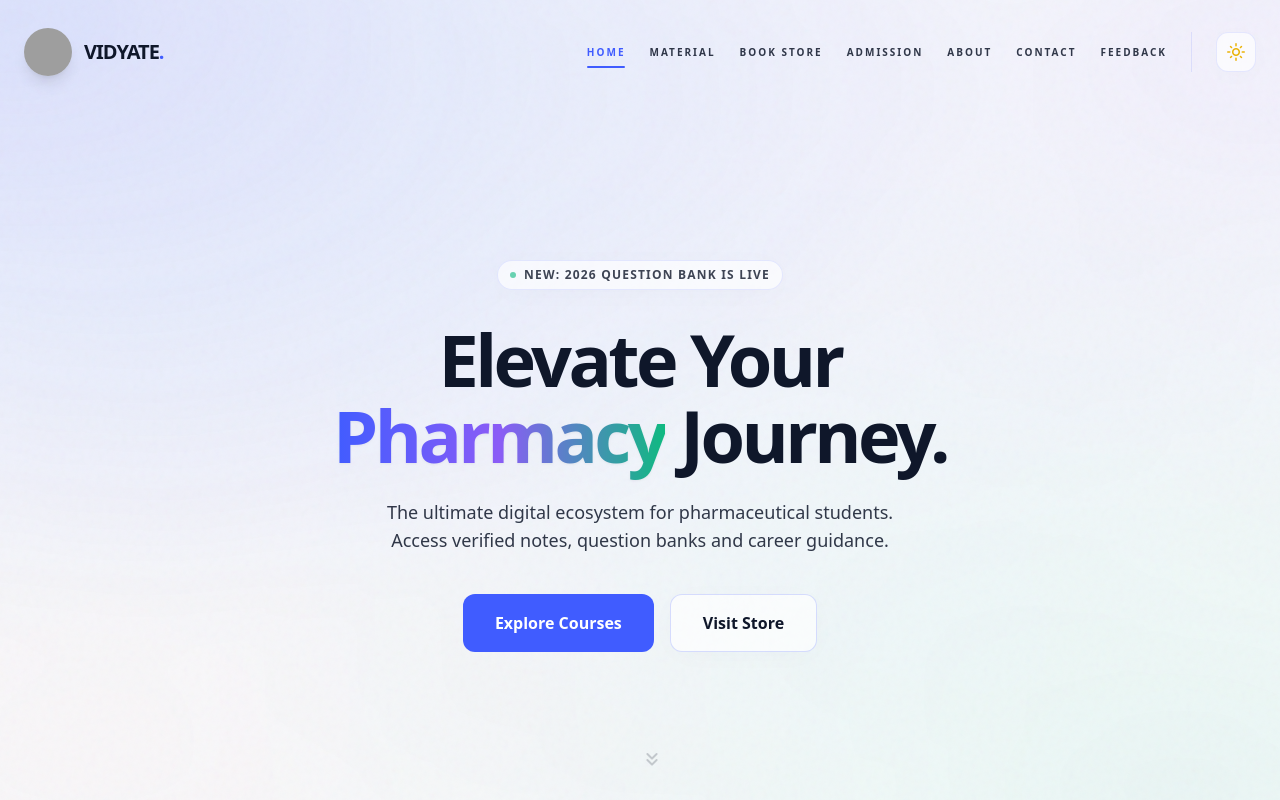
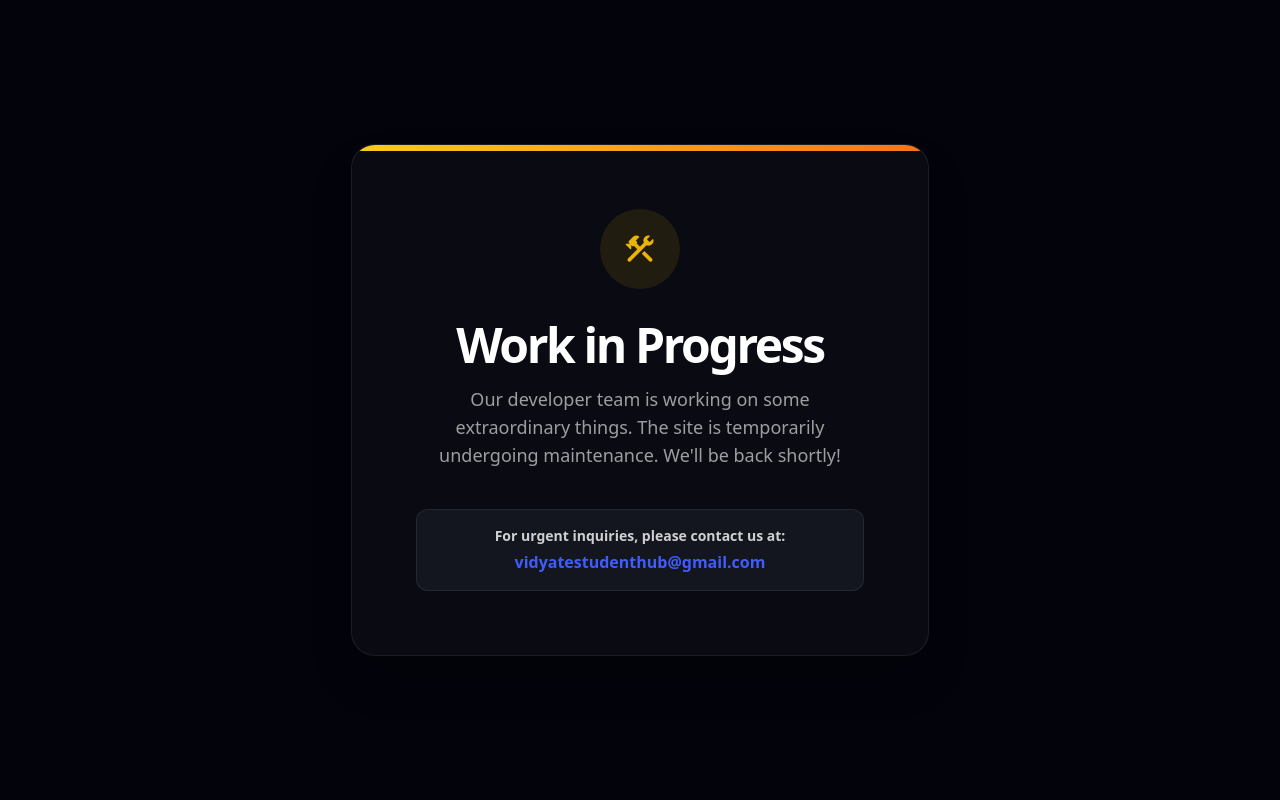
Before and after one commit to aqualatepvtltd/vidyate, a React (Vite) app: page / in a window 1280 px wide. Shown: the top 800 px of the page. Built offline with nearby package versions, Linux system fonts and the light colour scheme; grey boxes are pictures that could not be loaded.

Commit message:
all update

```diff
--- a/App.tsx
+++ b/App.tsx
@@ -20,13 +20,26 @@ const Terms = lazy(() => import('./pages/Terms'));
 const RequestMaterial = lazy(() => import('./pages/RequestMaterial'));
 const Contact = lazy(() => import('./pages/Contact'));
 const AdmissionEnquiry = lazy(() => import('./pages/AdmissionEnquiry'));
+const WorkInProgress = lazy(() => import('./pages/WorkInProgress'));
 
 const App: React.FC = () => {
+  // --- Maintenance Mode Flag ---
+  // Set to true to show the Work in Progress page for the entire site.
+  const maintenanceMode = true;
+
   const LoadingFallback = (
     <div className="h-screen flex items-center justify-center bg-[var(--bg-color)]">
       <div className="w-12 h-12 border-4 border-[#405cff] border-t-transparent rounded-full animate-spin"></div>
     </div>
   );
+
+  if (maintenanceMode) {
+    return (
+      <Suspense fallback={LoadingFallback}>
+        <WorkInProgress />
+      </Suspense>
+    );
+  }
 
   return (
     <HashRouter>
--- /dev/null
+++ b/pages/WorkInProgress.tsx
@@ -0,0 +1,37 @@
+import React from 'react';
+import SEO from '../components/SEO';
+
+const WorkInProgress: React.FC = () => {
+  return (
+    <div className="flex items-center justify-center min-h-screen bg-[var(--bg-color)] p-4">
+        <div className="max-w-2xl mx-auto text-center animate-scale-up">
+            <SEO title="Under Maintenance | Vidyate" />
+            <div className="glass p-10 md:p-16 rounded-3xl border shadow-2xl relative overflow-hidden" style={{ borderColor: 'var(--glass-border)' }}>
+                <div className="absolute top-0 left-0 w-full h-1.5 bg-gradient-to-r from-yellow-400 to-orange-500"></div>
+                <div className="w-20 h-20 bg-yellow-500/10 rounded-full flex items-center justify-center mx-auto mb-8">
+                    <span className="material-symbols-rounded text-4xl text-yellow-500">construction</span>
+                </div>
+                <h1 className="text-3xl md:text-5xl font-black mb-4 tracking-tighter" style={{ color: 'var(--text-main)' }}>
+                    Work in Progress
+                </h1>
+                <p className="opacity-60 text-base md:text-lg max-w-md mx-auto leading-relaxed font-medium mb-10" style={{ color: 'var(--text-main)' }}>
+                    Our developer team is working on some extraordinary things. The site is temporarily undergoing maintenance. We'll be back shortly!
+                </p>
+                <div className="bg-slate-500/10 border border-slate-500/20 p-4 rounded-xl">
+                    <p className="text-sm font-bold opacity-80" style={{ color: 'var(--text-main)' }}>
+                        For urgent inquiries, please contact us at:
+                    </p>
+                    <a
+                        href="mailto:vidyatestudenthub@gmail.com"
+                        className="text-base font-black text-[#405cff] mt-1 block hover:underline"
+                    >
+                        vidyatestudenthub@gmail.com
+                    </a>
+                </div>
+            </div>
+        </div>
+    </div>
+  );
+};
+
+export default WorkInProgress;
```
Also changed, not shown: public/GooglePay_QR.png.
